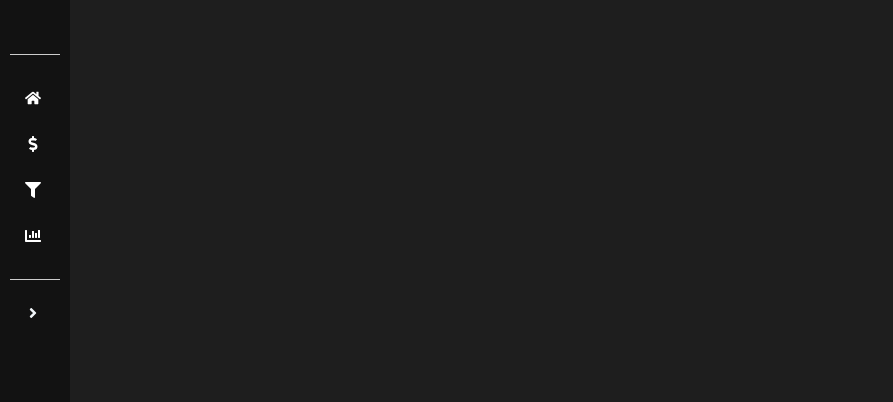
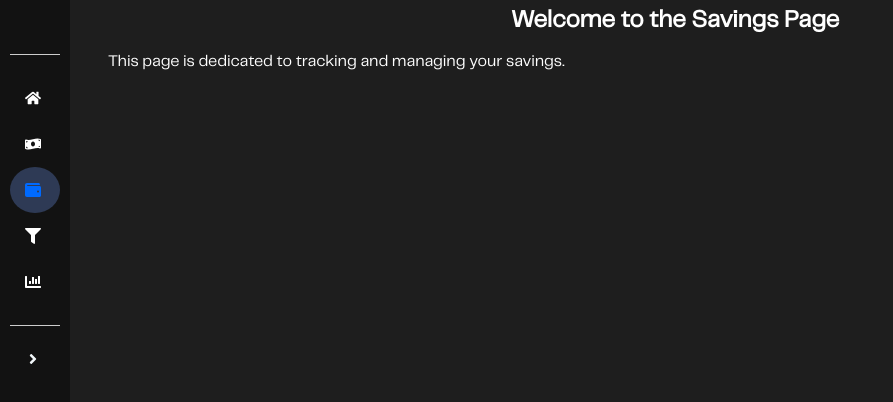
Before and after one commit to JarredReyes/Expensinator, a React (Vite) app: page /savings in a window 1280 px wide. Before the commit this address had no page. Shown: the top 402 px of the page, without its empty margins (0-893 px from the left). Built offline with nearby package versions, Linux system fonts and the light colour scheme.

Commit message:
Savings Page Added

```diff
--- a/src/App.jsx
+++ b/src/App.jsx
@@ -1,6 +1,7 @@
 import React, { useState } from 'react';
 import { BrowserRouter, Routes, Route } from 'react-router-dom';
 import Sidenav from './Sidenav';
+import Savings from './Savings'
 import Home from './Home';
 import Expenses from './Expenses';
 import Chart from './Chart';
@@ -23,6 +24,7 @@ const App = () => {
                     <Routes>
                         <Route path="/" element={<Home expanded={expanded} />} />
                         <Route path="/expenses" element={<Expenses expenses={expenses} setExpenses={setExpenses} expanded={expanded} />} />
+                        <Route path="/savings" element={<Savings expanded={expanded} />} />
                         <Route path="/category" element={<Category expenses={expenses} expanded={expanded} />} />
                         <Route path="/chart" element={<Chart expanded={expanded} />} />
                         <Route path="/category-expenses/:category" element={<CategoryExpenses expenses={expenses} expanded={expanded} />} />
--- /dev/null
+++ b/src/Savings.jsx
@@ -0,0 +1,13 @@
+import React from 'react';
+import './css/Savings.css';
+
+const Savings = ({ expanded }) => {
+  return (
+    <div className={`savings-content ${expanded ? 'expanded' : 'collapsed'}`}>
+      <h2>Welcome to the Savings Page</h2>
+      <p>This page is dedicated to tracking and managing your savings.</p>
+    </div>
+  );
+};
+
+export default Savings;
--- a/src/Sidenav.jsx
+++ b/src/Sidenav.jsx
@@ -1,6 +1,6 @@
 import React from 'react';
 import { NavLink } from 'react-router-dom';
-import { FaHome, FaChartBar, FaDollarSign, FaAngleLeft, FaAngleRight, FaFilter} from 'react-icons/fa';
+import { FaHome, FaChartBar, FaDollarSign, FaAngleLeft, FaAngleRight, FaFilter, FaWallet, FaMoneyBillWave } from 'react-icons/fa';
 import './css/Sidenav.css';
 
 const Sidenav = ({ expanded, toggleSidenav }) => {
@@ -20,8 +20,14 @@ const Sidenav = ({ expanded, toggleSidenav }) => {
         </NavLink>
         <NavLink to="/expenses" className={({ isActive }) => isActive ? 'active-link' : ''}>
           <li data-title="Expenses">
-            <FaDollarSign className="icon" />
+            <FaMoneyBillWave className="icon" />
             {expanded && <span className="title">Expenses</span>}
+          </li>
+        </NavLink>
+        <NavLink to="/savings" className={({ isActive }) => isActive ? 'active-link' : ''}>
+          <li data-title="Savings">
+            <FaWallet className="icon" /> {/* Assuming using the dollar sign or choose another appropriate icon */}
+            {expanded && <span className="title">Savings</span>}
           </li>
         </NavLink>
         <NavLink to="/category" className={({ isActive }) => isActive ? 'active-link' : ''}>
@@ -36,7 +42,6 @@ const Sidenav = ({ expanded, toggleSidenav }) => {
             {expanded && <span className="title">Chart</span>}
           </li>
         </NavLink>
-
       </ul>
       <hr />
       <div className="toggle-button-wrapper">
--- /dev/null
+++ b/src/css/Savings.css
@@ -0,0 +1,10 @@
+.savings-content {
+    transition: margin-left 0.3s;
+    margin-left: 280px;
+    margin-right: 20px;
+}
+
+.collapsed .savings-content {
+    margin-left: 100px;
+    margin-right: 30px;
+}
```
